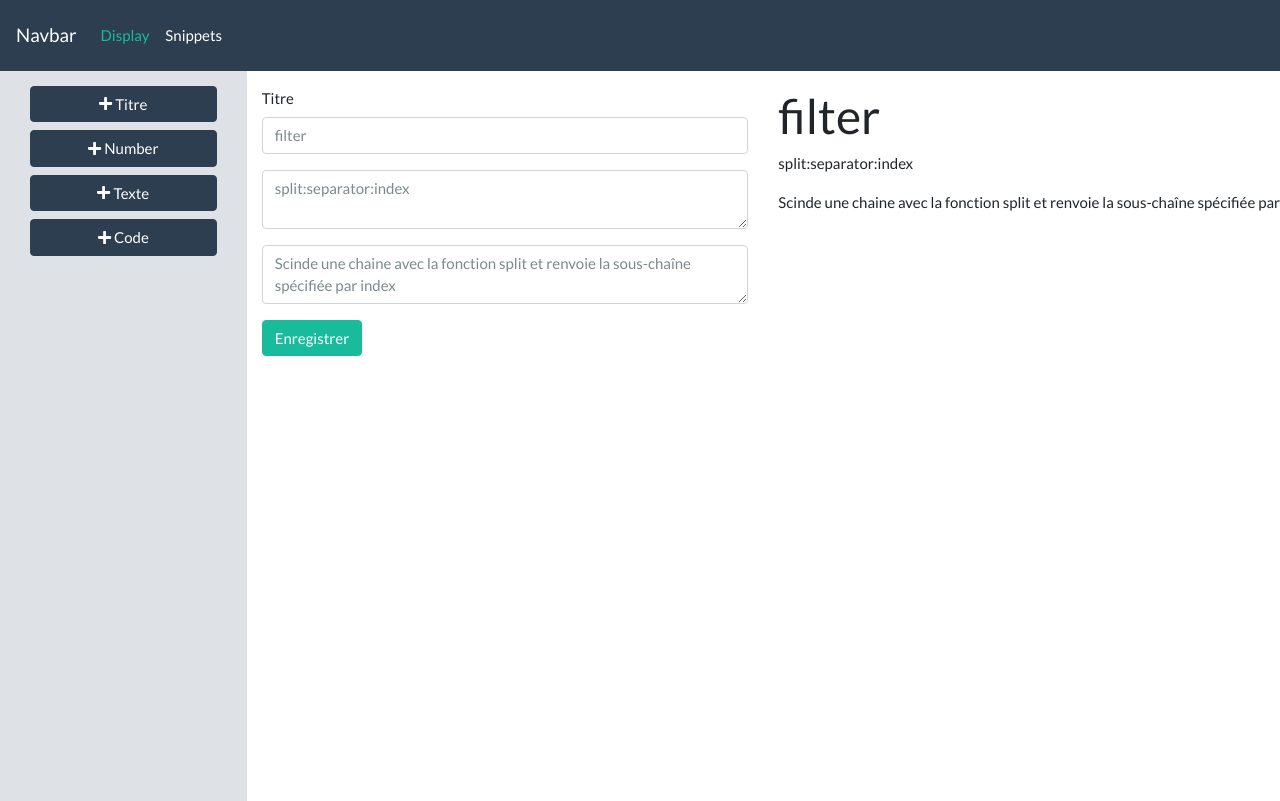
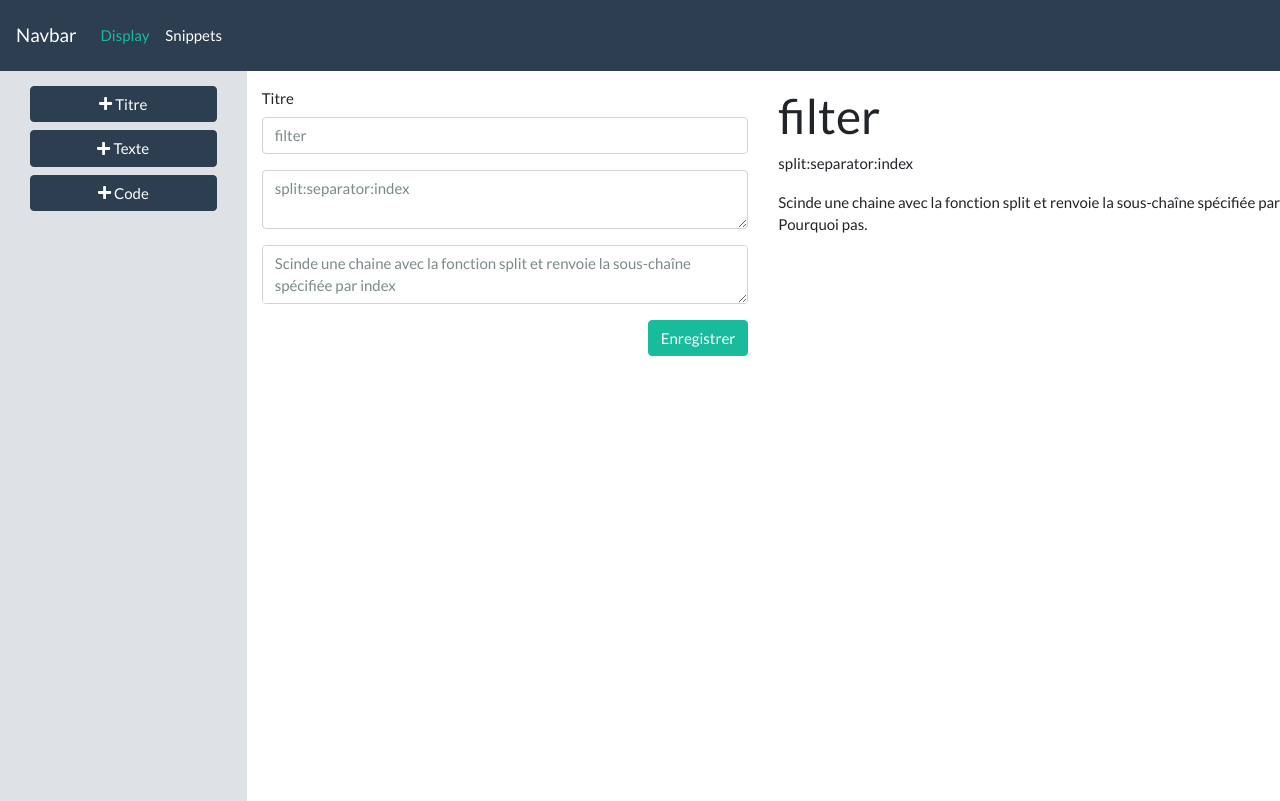
Before and after one commit to Mehdi-Zouaoui/Doc, an Angular app: page /display/edit in a window 1280 px wide. Shown: the top 801 px of the page. Built offline with nearby package versions, Linux system fonts and the light colour scheme; what ngx-autosize would draw is missing.

Commit message:
improve preview

```diff
--- a/src/app/display/edit/edit.component.html
+++ b/src/app/display/edit/edit.component.html
@@ -2,7 +2,6 @@
   <div class="sidebar">
     <div class="col-12 text-right">
       <button class="btn btn-primary btn-block" (click)="addField('title')"><fa-icon [icon]="faPlus"></fa-icon> Titre</button>
-      <button class="btn btn-primary btn-block" (click)="addField('number')"><fa-icon [icon]="faPlus"></fa-icon> Number</button>
       <button class="btn btn-primary btn-block" (click)="addField('text')"><fa-icon [icon]="faPlus"></fa-icon> Texte</button>
       <button class="btn btn-primary btn-block" (click)="addField('code')"><fa-icon [icon]="faPlus"></fa-icon> Code</button>
     </div>
@@ -27,7 +26,11 @@
               </div>
             </div>
           </div>
-          <button class="btn btn-success">Enregistrer</button>
+          <div class="row">
+            <div class="col-12 text-right">
+              <button class="btn btn-success">Enregistrer</button>
+            </div>
+          </div>
         </form>
       </div>
       <div class="col-6 wysiwyg">
--- a/src/app/display/edit/edit.component.ts
+++ b/src/app/display/edit/edit.component.ts
@@ -31,7 +31,7 @@ export class EditComponent implements OnInit {
         index: 0
       },
       {
-        content: 'Scinde une chaine avec la fonction split et renvoie la sous-chaîne spécifiée par index',
+        content: 'Scinde une chaine avec la fonction split et renvoie la sous-chaîne spécifiée par index \nPourquoi pas.',
         type: 'text',
         id: 1,
         index: 1
--- a/src/app/display/main/content/display.component.html
+++ b/src/app/display/main/content/display.component.html
@@ -3,15 +3,15 @@
   <div class="container-fluid">
     <div class="row py-3">
       <div class="col-12">
-        <div class="tab-content" id="myTabContent">
-          <div *ngFor="let menu of menus" class="tab-pane fade show active"
+        <div class="tab-content" id="content">
+          <div *ngFor="let menu of menus" class="tab-pane fade show active wysiwyg"
                [attr.id]="menu.title" role="tabpanel"
                [attr.aria-labelledby]="menu.title+'-tab'"
                [ngClass]="{ 'active': activeTab === menu.title }">
             <h1>{{menu.title | uppercase}}</h1>
-            <div *ngFor="let item of menu.body">
+            <p *ngFor="let item of menu.body">
               {{item.content}}
-            </div>
+            </p>
           </div>
         </div>
       </div>
```
